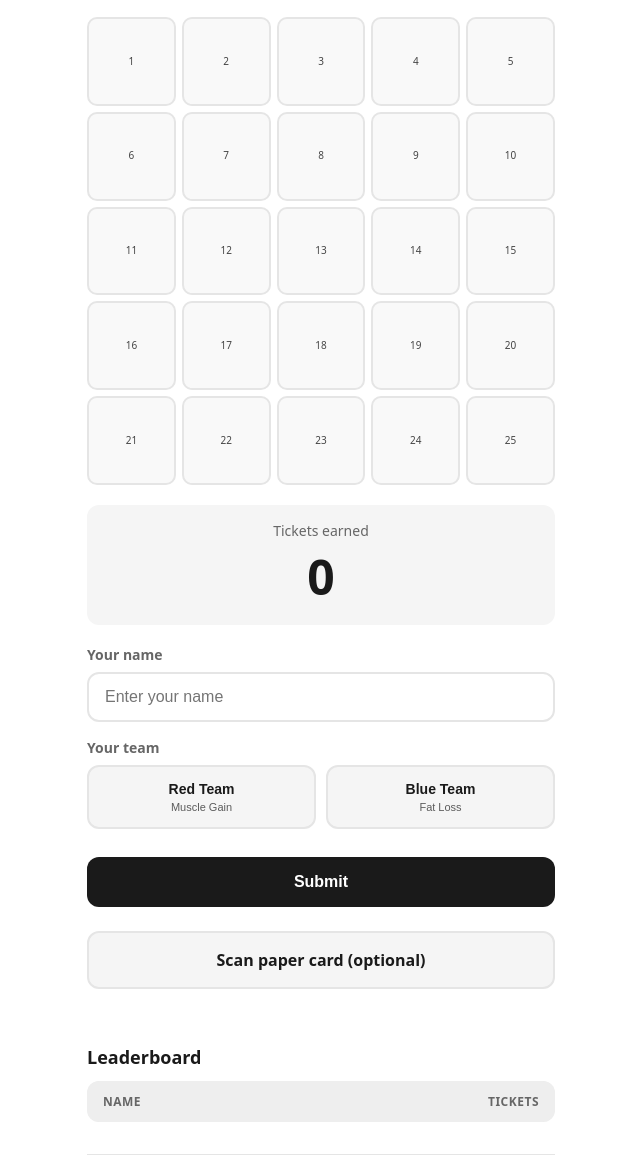
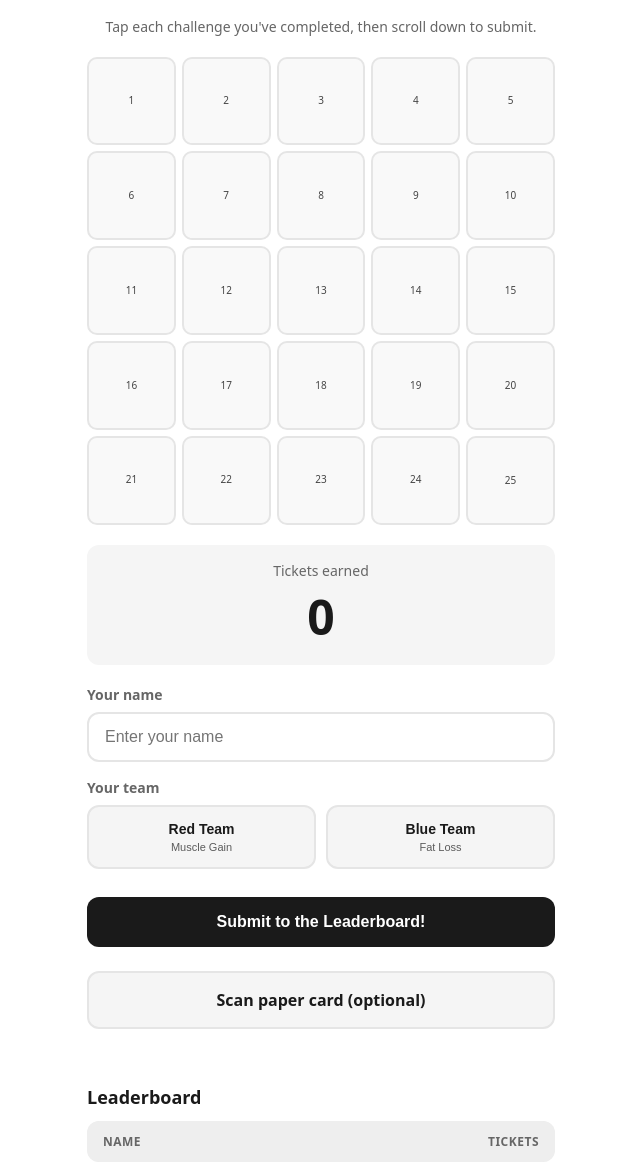
Before and after one commit to bradthurber/f45-bingo-cf, a website: page pages/index.html in a window 1280 px wide. Shown: the part 83-1259 px from the top of the page, without its empty margins (319-959 px from the left). Drawn offline with Linux system fonts and the light colour scheme; no server answers.

Commit message:
Add instructions and improve submit button clarity
Users weren't realizing they need to tap completed items and scroll
down to submit. Added instruction text above the grid and made the
submit button more descriptive.

Co-Authored-By: Claude Opus 4.5 <noreply@anthropic.com>

```diff
--- a/pages/index.html
+++ b/pages/index.html
@@ -5,7 +5,7 @@
   <meta name="viewport" content="width=device-width, initial-scale=1.0" />
   <title>Challenge Bingo</title>
 
-  <link rel="stylesheet" href="styles.css?v=4" />
+  <link rel="stylesheet" href="styles.css?v=5" />
 </head>
 <body>
 
@@ -15,6 +15,9 @@
       <h1>Challenge Bingo</h1>
       <div id="weekDisplay" class="week-display">Scan your card to start</div>
     </div>
+
+    <!-- Instructions -->
+    <p class="instructions">Tap each challenge you've completed, then scroll down to submit.</p>
 
     <!-- Bingo grid -->
     <div class="grid" id="bingoGrid">
@@ -76,7 +79,7 @@
       </div>
     </div>
 
-    <button id="submitBtn" class="submit-btn">Submit</button>
+    <button id="submitBtn" class="submit-btn">Submit to the Leaderboard!</button>
 
     <!-- Scan -->
     <label class="scan-btn" id="scanLabel">
--- a/pages/styles.css
+++ b/pages/styles.css
@@ -50,6 +50,14 @@ h2 {
   font-size: 16px;
   font-weight: 700;
   color: #1a1a1a;
+}
+
+.instructions {
+  text-align: center;
+  font-size: 14px;
+  color: #666;
+  margin: 0 0 8px 0;
+  line-height: 1.4;
 }
 
 .row {
```
